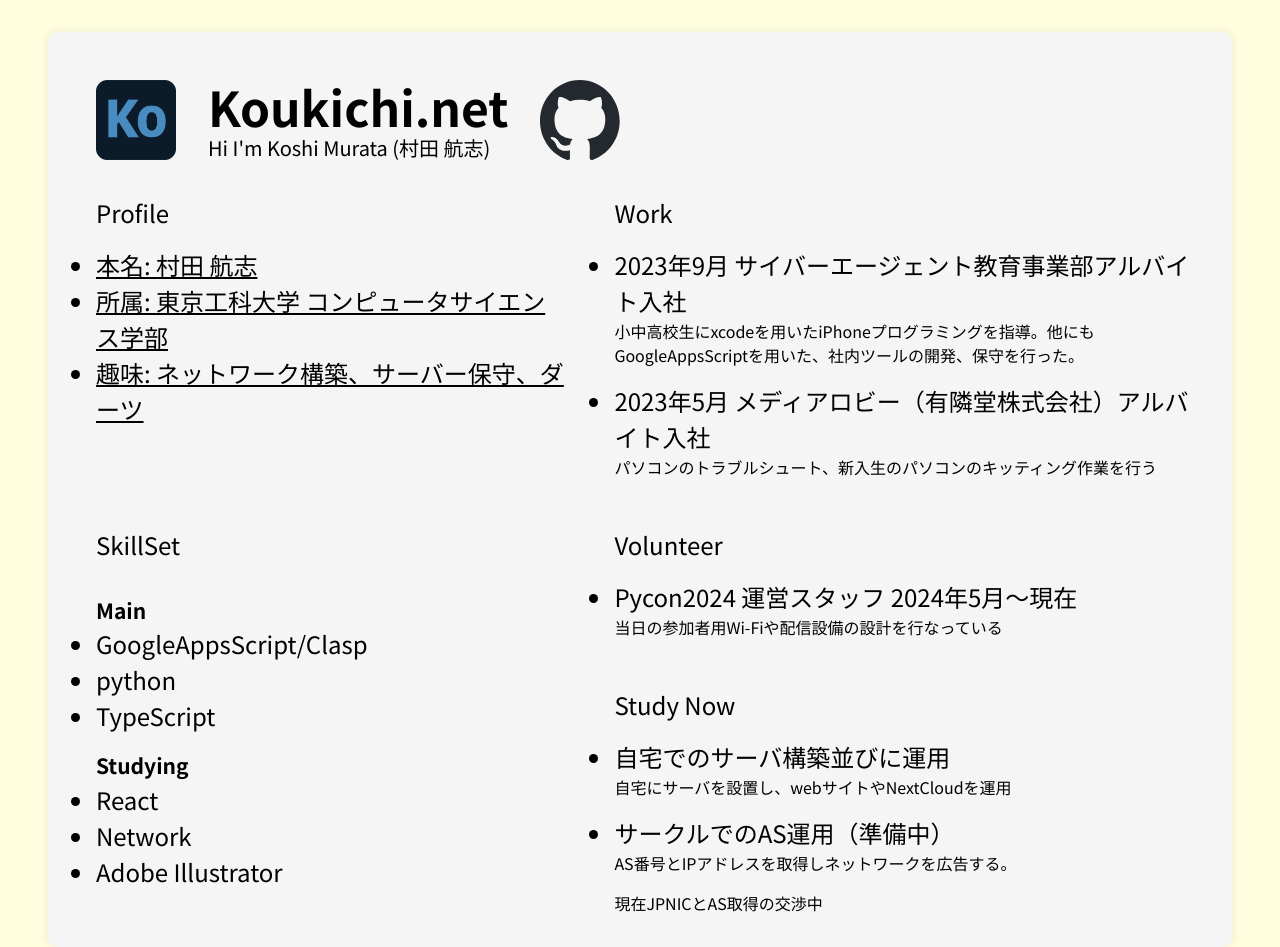
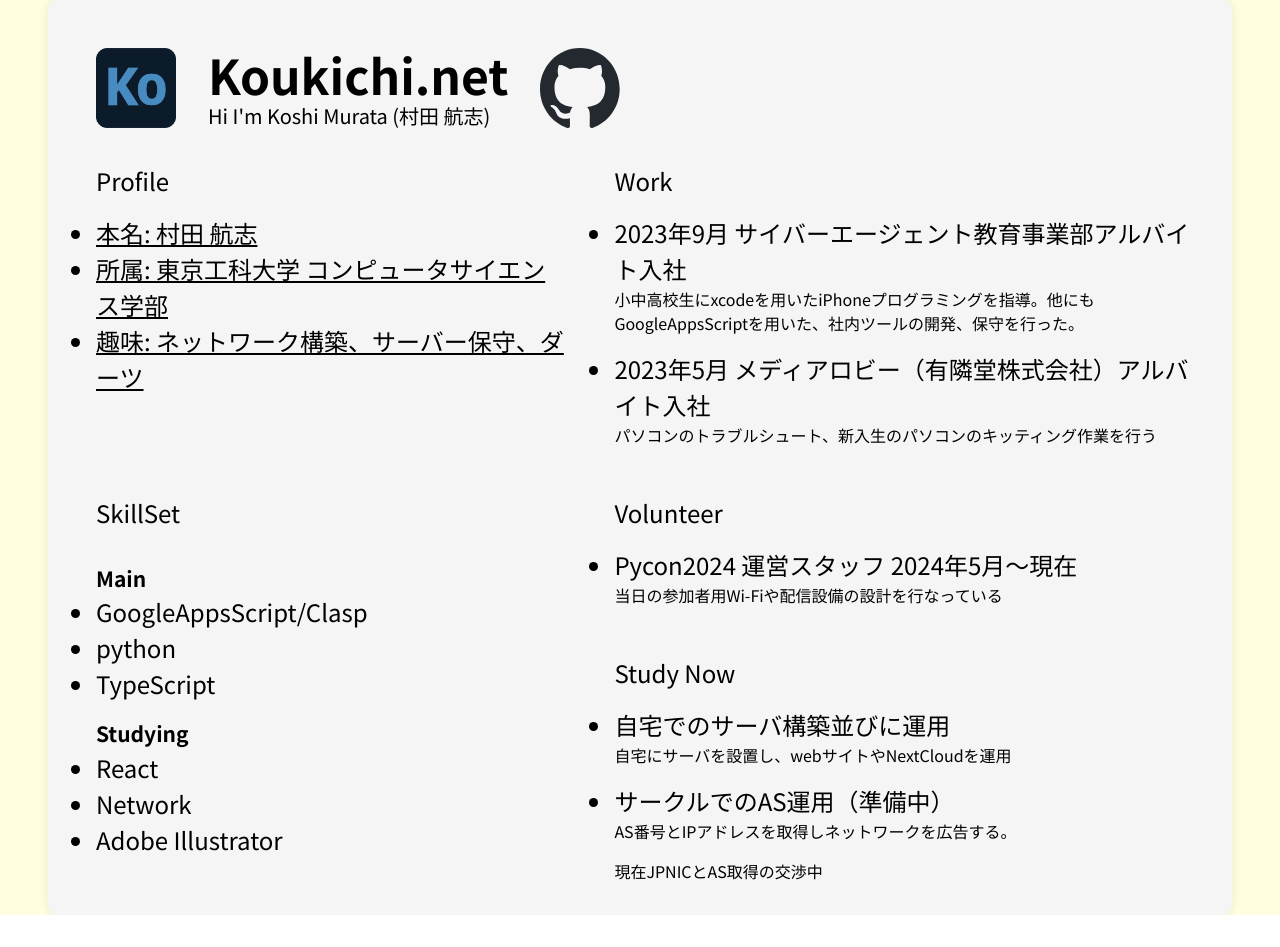
Before and after one commit to Drkoukichi/portfoliio, a React (Vite) app: page / in a window 1280 px wide. After the commit the page ends 915 px from the top, so only its background shows below. Built offline with nearby package versions, Linux system fonts and the light colour scheme.

Commit message:
fix:margin

```diff
--- a/src/App.css
+++ b/src/App.css
@@ -14,7 +14,6 @@ body{
   width: 90%;
   margin-left: auto;
   margin-right: auto;
-  margin-top:2rem;
   padding-top: 1rem;
   padding-bottom: 1rem;
   padding-left: 1rem;
```
